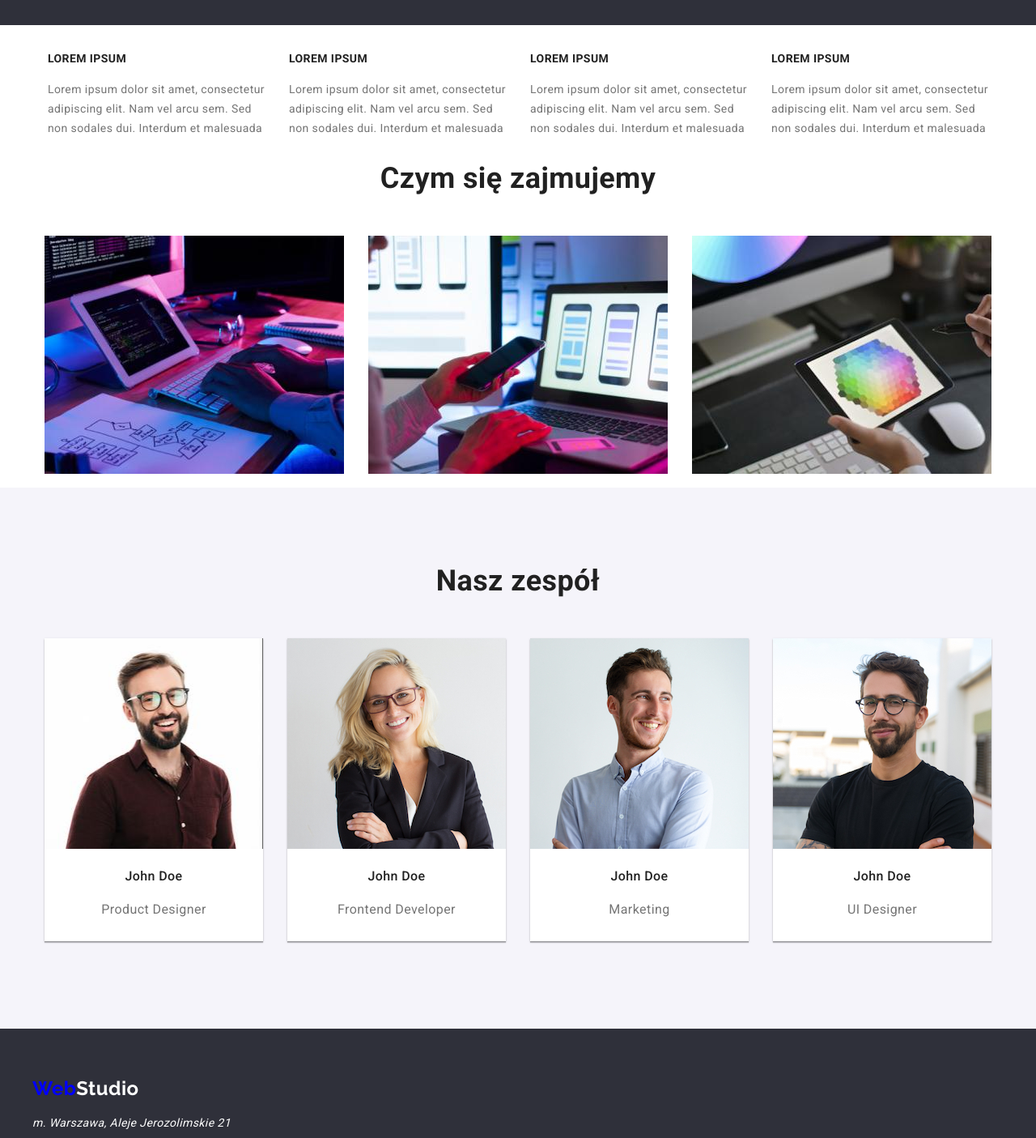
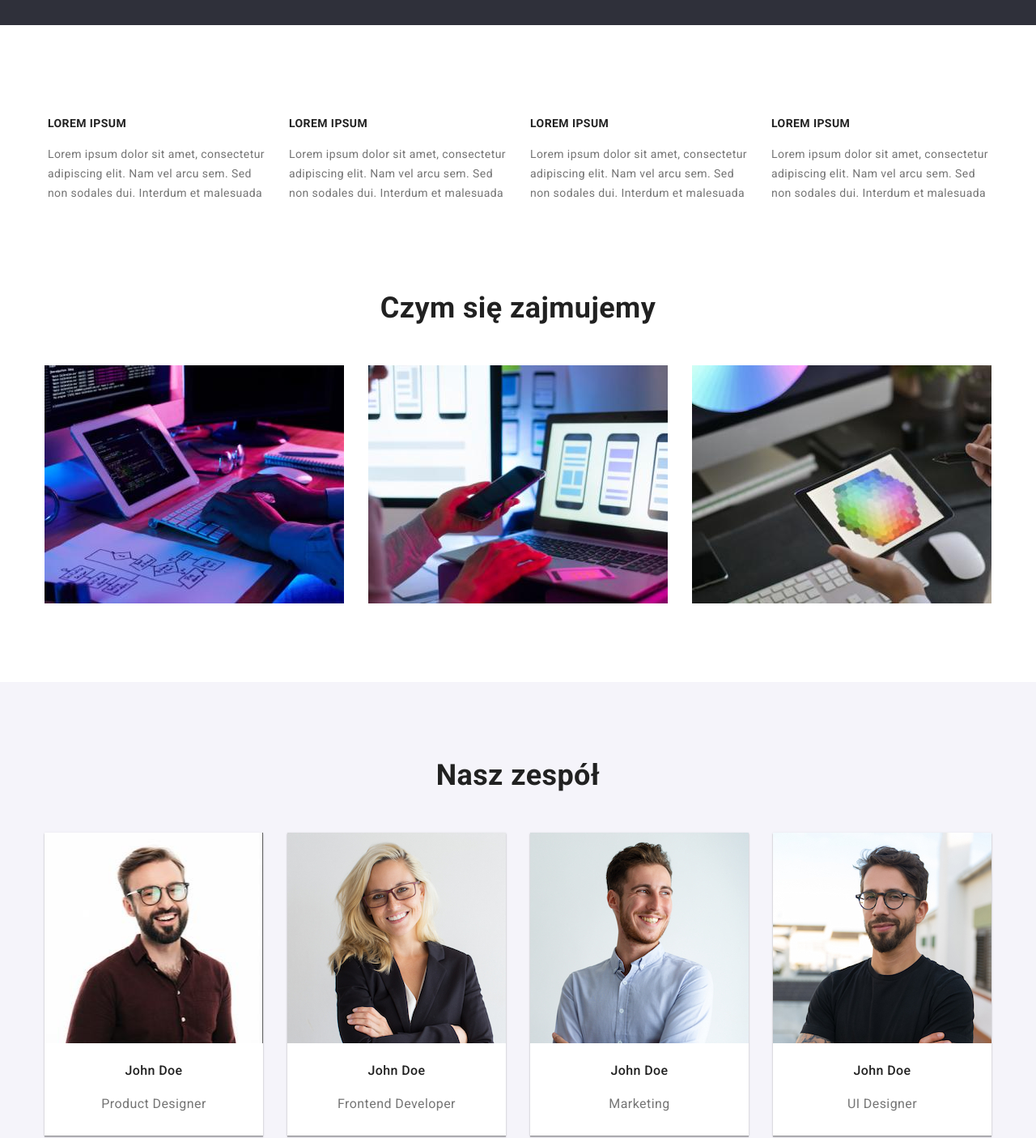
Before and after one commit to Kroto2/goit-markup-hw-03, a plain HTML site: page index.html in a window 1280 px wide. Shown: the part 720-2125 px from the top of the page at 81% size. Drawn offline with nearby package versions, Linux system fonts and the light colour scheme.

Commit message:
Update index.html

```diff
--- a/index.html
+++ b/index.html
@@ -34,7 +34,7 @@
             <button class="main-button" type="button">Zamów usługę</button>
             </div>
         </section>
-        <section>
+        <section class="section">
             <div class="container">
             <ul class="lorem-text-container">
                 <li>
@@ -64,7 +64,7 @@
             </ul>
             </div>
         </section>
-        <section>
+        <section class="section">
             <div class="container">
             <h2 class="team-header">Czym się zajmujemy</h2>
             <ul class="team-list">
@@ -80,7 +80,7 @@
             </ul>
             </div>
         </section>
-        <section class="team-container-background">
+        <section class="team-container-background section">
              <div class="team-container container">
             <h2 class="team-header">Nasz zespół</h2>
             <ul class="team-list">
```
